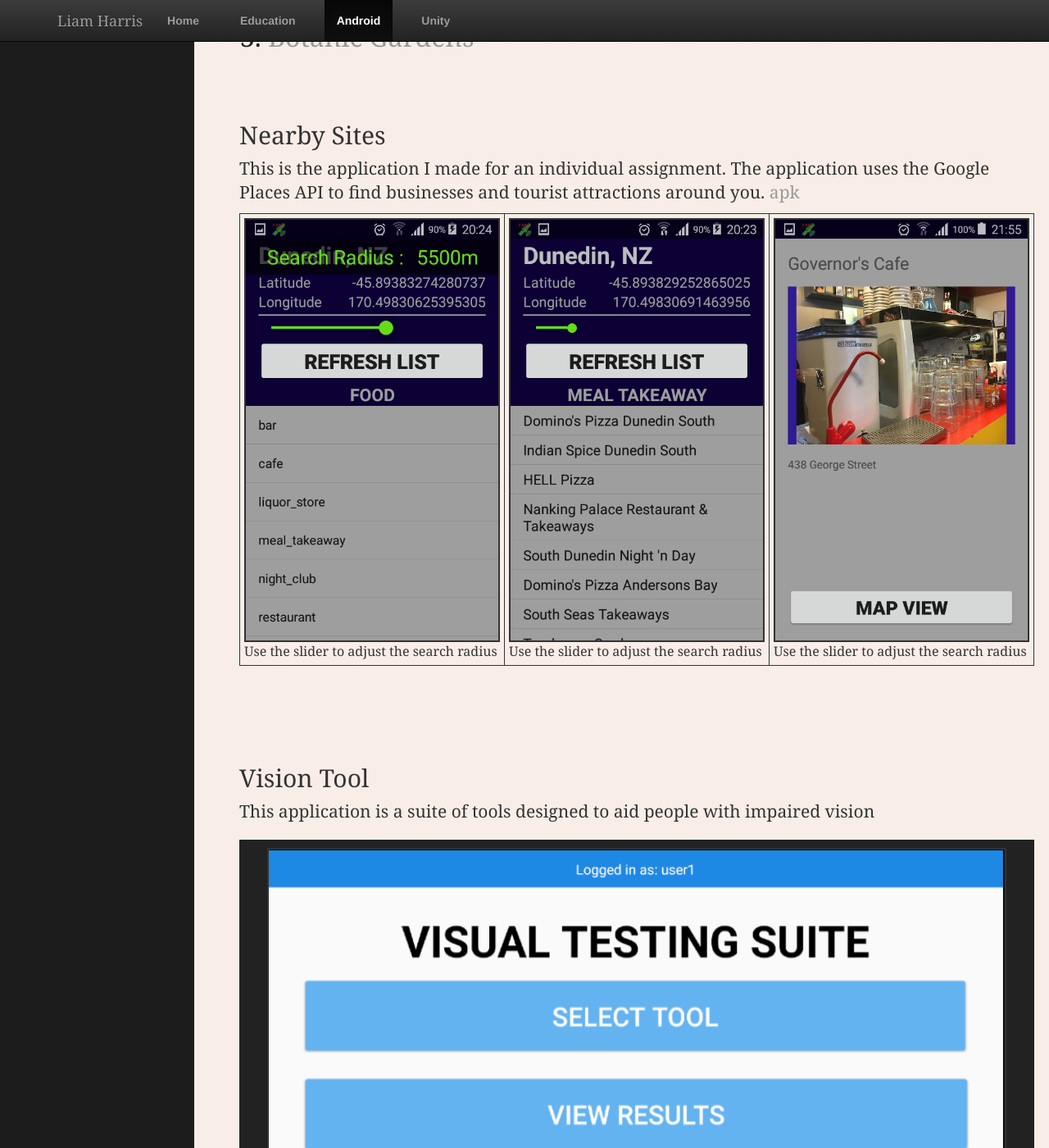
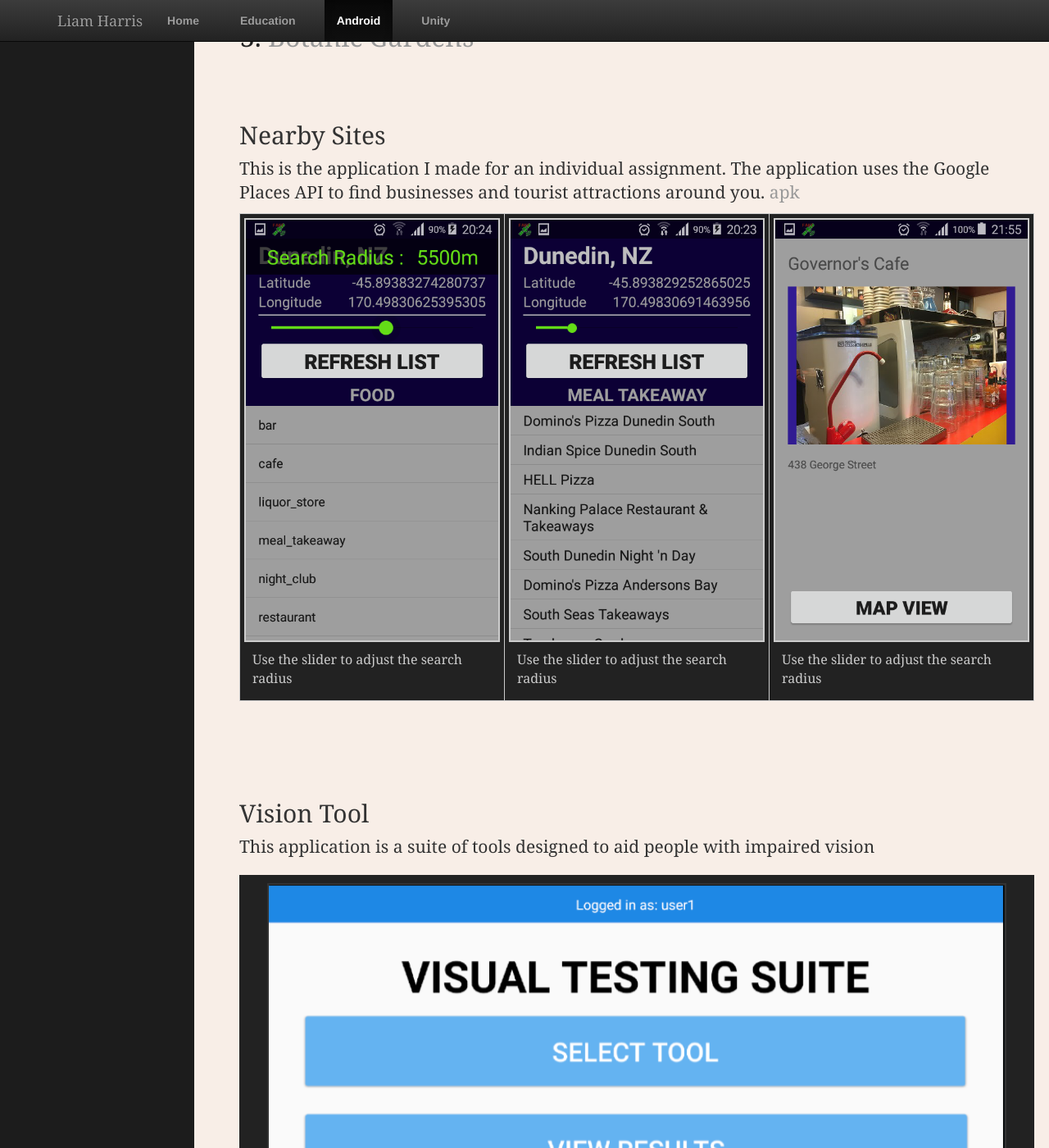
Before and after one commit to harrl7/harrl7.github.io, a Jekyll site: the page built from android/index.html, in a window 1280 px wide and 1400 px high, scrolled down 259 px. Shown: the whole window at 82% size. Built offline with Jekyll 4.4.1, drawn with Linux system fonts in a browser that asks for light colours.

Commit message:
Update main.css

```diff
--- a/css/main.css
+++ b/css/main.css
@@ -97,13 +97,13 @@ img {
     margin: auto;
 }
 
-#Nearby_Sites_Table {
+.Fig_Table {
     margin: 0 auto;
     background-color: var(--col-dk-grey);
     color: var(--col-lt-grey);
 }
 
-.Nearby_Sites_Fig figcaption {
+.Fig_Table_Item figcaption {
    margin: 10px 10px;
 }
 
```
